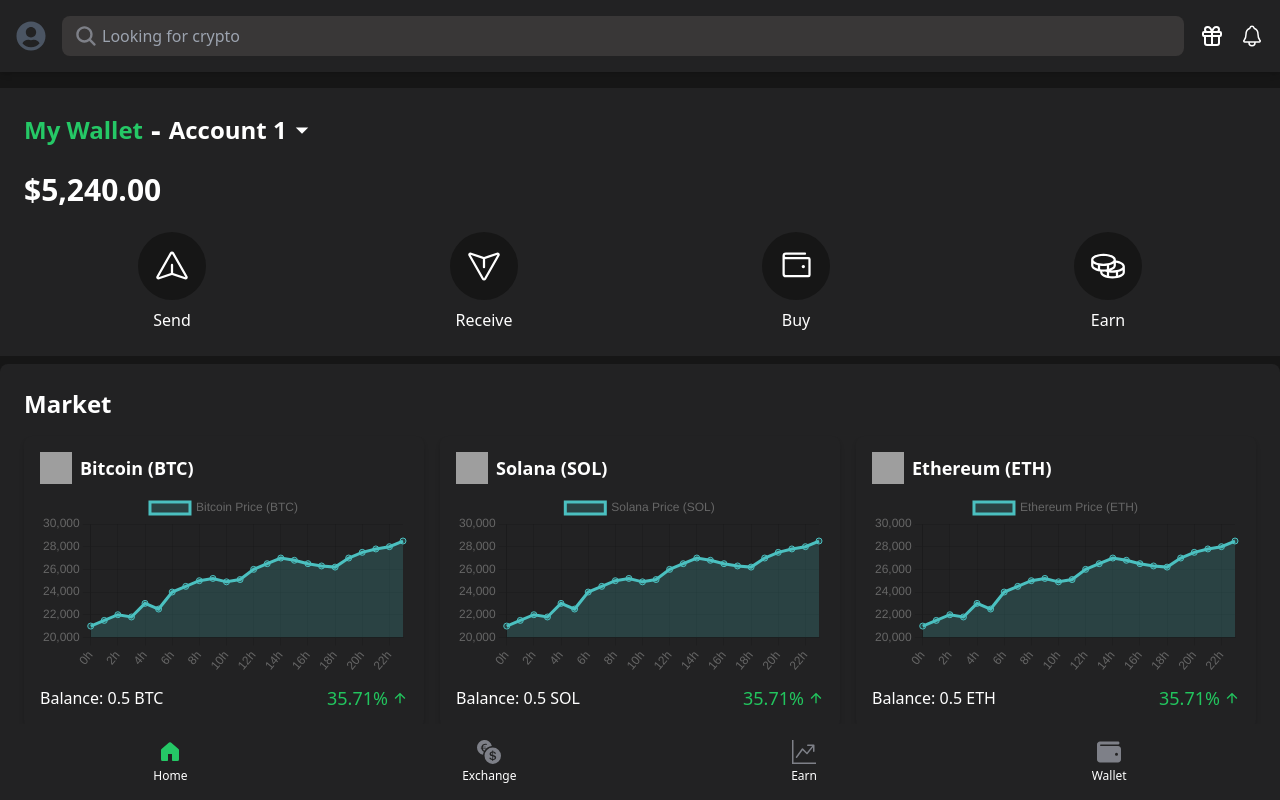
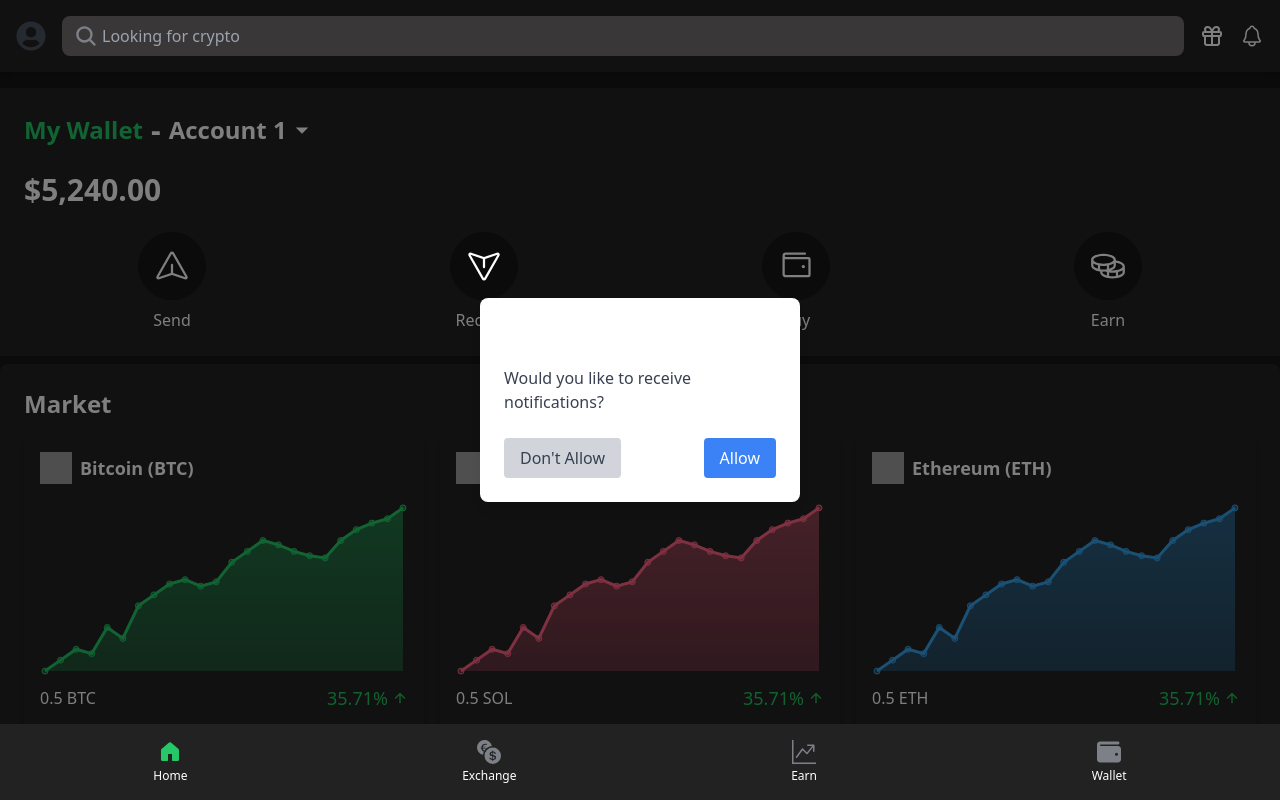
Before and after one commit to aleyamaliki/lyt-trading-fast, a React app: page / in a window 1280 px wide. Shown: the top 800 px of the page. Built offline with nearby package versions, Linux system fonts and the light colour scheme; grey boxes are pictures that could not be loaded; the HTML template or start-up script is replaced by a standard one.

Commit message:
enchance graph

```diff
--- a/src/App.jsx
+++ b/src/App.jsx
@@ -4,6 +4,7 @@
 import Wallet from "./components/Wallet.jsx";
 import ExchangeMarket from "./components/Market/ExchangeMarket.jsx";
 import Rating from "./components/Rating.jsx";
+import NotificationPopup from "./components/Popup/NotificationPopup.jsx";
 
 const App = () => {
   const [activeTab, setActiveTab] = useState("All");
@@ -11,6 +12,7 @@
 
   return (
     <div className="bg-backdrop min-h-screen text-white">
+      <NotificationPopup/>
       <HomeHeader/>
       <Wallet/>
       <ExchangeMarket/>
--- a/src/components/Crypto/RatingCryptoList.jsx
+++ b/src/components/Crypto/RatingCryptoList.jsx
@@ -3,7 +3,20 @@
 
 const RatingCryptoList = ({ cryptoData }) => {
   return (
-    <div className="bg-menuDark">
+    <div className="bg-menuDark p-4">
+      {/* Tab list header */}
+      <div className=" grid-cols-3 text-gray-400 text-sm font-semibold border-b border-gray-600 px-6 mb-4 flex justify-between">
+        <div className="text-left">
+          <p>Name</p>
+          <p>Revenue</p>
+        </div>
+        <div className="text-right">
+          <p>Last Price</p>
+          <p>Change</p>
+        </div>
+      </div>
+
+      {/* Crypto items */}
       {cryptoData.map((crypto) => (
         <CryptoItem key={crypto.name} {...crypto} />
       ))}
--- a/src/components/Market/ExchangeMarket.jsx
+++ b/src/components/Market/ExchangeMarket.jsx
@@ -1,13 +1,12 @@
 import React from 'react';
-//import MarketGraph from './MarketGraph';
-import MarketOverview from './MarketGraph';
+import MarketGraph from './MarketGraph';
 
 const ExchangeMarket = () => {
     return (
         <div className="pb-2">
         <div className="bg-menuDark p-6 rounded-lg shadow-lg text-white">
             <h1 className="text-2xl font-bold mb-4">Market</h1>
-            <MarketOverview />
+            <MarketGraph />
         </div>
         </div>
     );
--- a/src/components/Market/MarketGraph.jsx
+++ b/src/components/Market/MarketGraph.jsx
@@ -1,4 +1,4 @@
-import React from 'react';
+import React, { useRef } from 'react';
 import marketGraphData from '../../dummyData/marketGraphData';
 import { Line } from 'react-chartjs-2';
 import { Chart, registerables } from 'chart.js';
@@ -7,27 +7,68 @@
 // Register Chart.js components
 Chart.register(...registerables);
 
-const Market = () => {
+const MarketGraph = () => {
+    const chartRef = useRef(null); // Reference to the chart
+
+    // Predefined colors for each graph
+    const colors = [
+        { borderColor: '#25c866', gradientStart: 'rgba(37, 200, 102, 0.5)', gradientEnd: 'rgba(37, 200, 102, 0)' },
+        { borderColor: '#ff6384', gradientStart: 'rgba(255, 99, 132, 0.5)', gradientEnd: 'rgba(255, 99, 132, 0)' },
+        { borderColor: '#36a2eb', gradientStart: 'rgba(54, 162, 235, 0.5)', gradientEnd: 'rgba(54, 162, 235, 0)' },
+        { borderColor: '#ffce56', gradientStart: 'rgba(255, 206, 86, 0.5)', gradientEnd: 'rgba(255, 206, 86, 0)' },
+    ];
+
     return (
         <div className="grid grid-cols-1 md:grid-cols-3 gap-4">
-                {marketGraphData.map((crypto) => {
+            {marketGraphData.map((crypto, index) => {
+                // Select color set based on the index (looping through the colors)
+                const color = colors[index % colors.length];
+
+                const firstPrice = crypto.priceHistory[0];
+                const lastPrice = crypto.priceHistory[crypto.priceHistory.length - 1];
+                const percentageChange = ((lastPrice - firstPrice) / firstPrice) * 100;
+
+                // Creating a unique gradient background for each chart
+                const gradientBackground = (ctx) => {
+                    const gradient = ctx.createLinearGradient(0, 0, 0, 400);
+                    gradient.addColorStop(0, color.gradientStart); // Top gradient color
+                    gradient.addColorStop(1, color.gradientEnd);   // Bottom gradient color (transparent)
+                    return gradient;
+                };
+
                 const data = {
                     labels: Array.from({ length: crypto.priceHistory.length }, (_, i) => `${i}h`),
                     datasets: [
                         {
                             label: `${crypto.name} Price (${crypto.currency})`,
                             data: crypto.priceHistory,
-                                borderColor: 'rgba(75, 192, 192, 1)',
-                                backgroundColor: 'rgba(75, 192, 192, 0.2)',
-                                fill: true,
+                            borderColor: color.borderColor, // Unique line color
+                            backgroundColor: (context) => {
+                                const chart = context.chart;
+                                const { ctx } = chart;
+                                return gradientBackground(ctx); // Unique gradient background
+                            },
+                            fill: true, // Ensure the gradient is filled
                         },
                     ],
                 };
 
-                    // Calculate percentage change
-                    const firstPrice = crypto.priceHistory[0];
-                    const lastPrice = crypto.priceHistory[crypto.priceHistory.length - 1];
-                    const percentageChange = ((lastPrice - firstPrice) / firstPrice) * 100;
+                const options = {
+                    responsive: true,
+                    scales: {
+                        x: {
+                            display: false, // Hide x-axis
+                        },
+                        y: {
+                            display: false, // Hide y-axis
+                        },
+                    },
+                    plugins: {
+                        legend: {
+                            display: false, // Hide legend
+                        },
+                    },
+                };
 
                 return (
                     <div key={crypto.id} className="bg-menuDark p-4 rounded-lg shadow-md">
@@ -35,9 +76,9 @@
                             <img src={crypto.logo} alt={`${crypto.name} logo`} className="w-8 h-8 mr-2" />
                             <h2 className="text-lg font-semibold text-white">{crypto.name} ({crypto.currency})</h2>
                         </div>
-                            <Line data={data} options={{ responsive: true }} />
+                        <Line data={data} options={options} ref={chartRef} />
                         <div className="flex justify-between items-center mt-2">
-                                <p className="text-white">Balance: {crypto.balance} {crypto.currency}</p>
+                            <p className="text-white">{crypto.balance} {crypto.currency}</p>
                             <div className="flex items-center">
                                 <p className={`text-lg ${percentageChange >= 0 ? 'text-green-500' : 'text-red-500'}`}>
                                     {percentageChange.toFixed(2)}%
@@ -56,4 +97,4 @@
     );
 };
 
-export default Market;
+export default MarketGraph;
--- /dev/null
+++ b/src/components/Popup/NotificationPopup.jsx
@@ -0,0 +1,46 @@
+import React, { useState } from 'react';
+
+const NotificationPopup = () => {
+  const [isOpen, setIsOpen] = useState(true);
+
+  const handleAllow = () => {
+    // Handle the "Allow" action here
+    console.log("Notifications Allowed");
+    setIsOpen(false);
+  };
+
+  const handleDeny = () => {
+    // Handle the "Don't Allow" action here
+    console.log("Notifications Denied");
+    setIsOpen(false);
+  };
+
+  return (
+    <>
+      {isOpen && (
+        <div className="fixed inset-0 flex items-center justify-center bg-black bg-opacity-50">
+          <div className="bg-white p-6 rounded-lg shadow-lg w-80">
+            <h2 className="text-xl font-semibold mb-4">Enable Notifications</h2>
+            <p className="text-gray-700 mb-6">Would you like to receive notifications?</p>
+            <div className="flex justify-between">
+              <button
+                onClick={handleDeny}
+                className="px-4 py-2 bg-gray-300 text-gray-700 rounded hover:bg-gray-400"
+              >
+                Don't Allow
+              </button>
+              <button
+                onClick={handleAllow}
+                className="px-4 py-2 bg-blue-500 text-white rounded hover:bg-blue-600"
+              >
+                Allow
+              </button>
+            </div>
+          </div>
+        </div>
+      )}
+    </>
+  );
+};
+
+export default NotificationPopup;
--- a/src/components/Rating.jsx
+++ b/src/components/Rating.jsx
@@ -23,7 +23,7 @@
     const filteredData = cryptoData;
 
     return (
-        <div className="pb-4">
+        <div className="pb-24">
         <div className="bg-menuDark p-6 rounded-lg shadow-lg">
             <h1 className="text-2xl font-bold text-white">⭐Cryptex Rating</h1>
             <RatingTabBar
```
Lines whose indentation alone changed are shown as unchanged.
